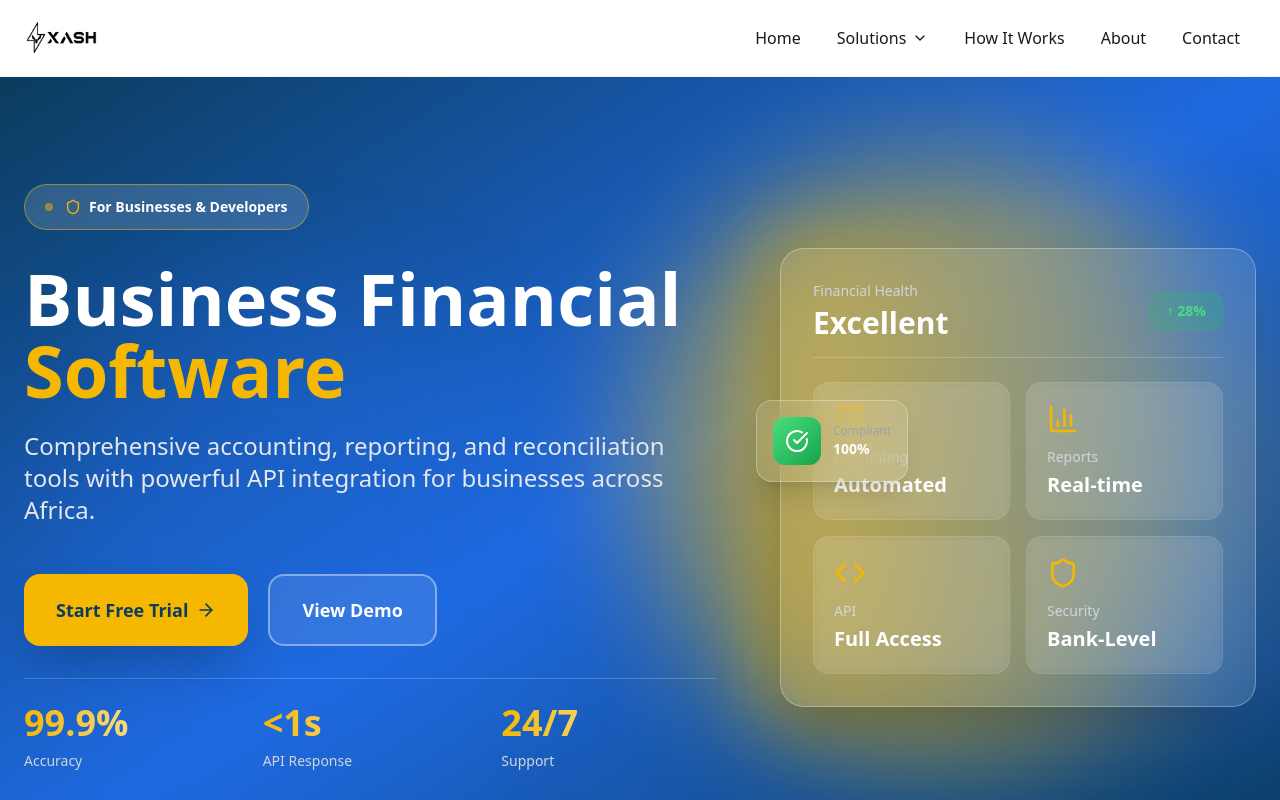
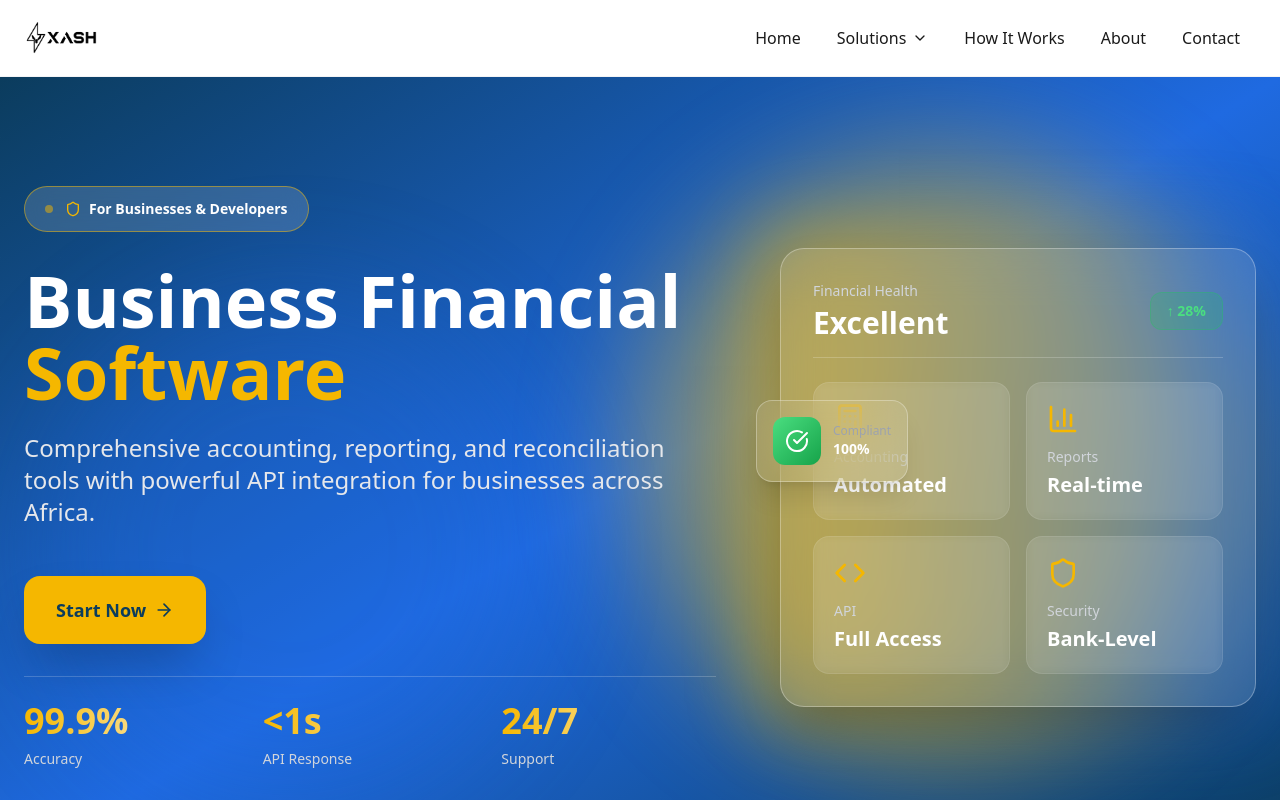
Before and after one commit to kculz/xash.network, a React (Vite) app: page /financial-software in a window 1280 px wide. Shown: the top 800 px of the page. Built offline with nearby package versions, Linux system fonts and the light colour scheme.

Commit message:
fix: button links

```diff
--- a/src/pages/About.jsx
+++ b/src/pages/About.jsx
@@ -158,15 +158,19 @@ const About = () => {
               </div>
 
               <div className="flex flex-col sm:flex-row gap-5 pt-4">
+                <a href="https://wa.me/263716409412">
                   <button className="group relative px-8 py-5 bg-[#F5B700] text-[#0B3C5D] rounded-2xl font-bold text-lg overflow-hidden shadow-2xl hover:shadow-[#F5B700]/50 transition-all duration-300 hover:scale-105">
                     <span className="relative z-10 flex items-center justify-center">
                       Become an Agent
                       <ArrowRight className="w-5 h-5 ml-2 group-hover:translate-x-2 transition-transform" />
                     </span>
                   </button>
+                </a>
+                  <a href="https://wa.me/263716409412">
                     <button className="px-8 py-5 bg-white/10 backdrop-blur-lg border-2 border-white/40 text-white rounded-2xl font-bold text-lg hover:bg-white/20 hover:border-white/60 transition-all duration-300 flex items-center justify-center">
                       Partner With Us
                     </button>
+                  </a>
               </div>
 
               <div className="grid grid-cols-4 gap-6 pt-6 border-t border-white/20">
@@ -476,13 +480,18 @@ const About = () => {
             </p>
 
             <div className="flex flex-col sm:flex-row gap-6 justify-center">
+              <a href="https://wa.me/263716409412">
                 <button className="group px-10 py-5 bg-[#F5B700] text-[#0B3C5D] rounded-2xl font-bold text-xl hover:bg-[#F5B700]/90 transition-all duration-300 flex items-center justify-center shadow-2xl hover:shadow-3xl hover:scale-105">
                   Become an Agent
                   <ArrowRight className="w-6 h-6 ml-3 group-hover:translate-x-2 transition-transform" />
                 </button>
+              </a>
+              <a href="https://wa.me/263716409412">
                 <button className="px-10 py-5 bg-white/10 backdrop-blur-lg border-2 border-white/30 text-white rounded-2xl font-bold text-xl hover:bg-white/20 transition-all duration-300 hover:scale-105">
                   Partner With Us
                 </button>
+              </a>
+
             </div>
           </div>
         </div>
--- a/src/pages/BillPayments.jsx
+++ b/src/pages/BillPayments.jsx
@@ -549,13 +549,17 @@ const BillPayments = () => {
             </p>
 
             <div className="flex flex-col sm:flex-row gap-6 justify-center">
+              <a href="https://wa.me/263716409412">
                 <button className="group px-10 py-5 bg-[#F5B700] text-[#0B3C5D] rounded-2xl font-bold text-xl hover:bg-[#F5B700]/90 transition-all duration-300 flex items-center justify-center shadow-2xl hover:shadow-3xl hover:scale-105">
                   Get Started Now
                   <ArrowRight className="w-6 h-6 ml-3 group-hover:translate-x-2 transition-transform" />
                 </button>
+              </a>
+              <a href="mailto:support@xash.network">
                 <button className="px-10 py-5 bg-white/10 backdrop-blur-lg border-2 border-white/30 text-white rounded-2xl font-bold text-xl hover:bg-white/20 transition-all duration-300 hover:scale-105">
                   Contact Support
                 </button>
+              </a>
             </div>
           </div>
         </div>
--- a/src/pages/FinancialSoftware.jsx
+++ b/src/pages/FinancialSoftware.jsx
@@ -203,15 +203,15 @@ const FinancialSoftware = () => {
               </div>
 
               <div className="flex flex-col sm:flex-row gap-5 pt-4">
+                <a href="https://wa.me/263716409412">
                   <button className="group relative px-8 py-5 bg-[#F5B700] text-[#0B3C5D] rounded-2xl font-bold text-lg overflow-hidden shadow-2xl hover:shadow-[#F5B700]/50 transition-all duration-300 hover:scale-105">
                     <span className="relative z-10 flex items-center justify-center">
-                    Start Free Trial
+                      Start Now
                       <ArrowRight className="w-5 h-5 ml-2 group-hover:translate-x-2 transition-transform" />
                     </span>
                   </button>
-                <button className="px-8 py-5 bg-white/10 backdrop-blur-lg border-2 border-white/40 text-white rounded-2xl font-bold text-lg hover:bg-white/20 hover:border-white/60 transition-all duration-300 flex items-center justify-center">
-                  View Demo
-                </button>
+                </a>
+
               </div>
 
               <div className="grid grid-cols-3 gap-6 pt-6 border-t border-white/20">
@@ -541,13 +541,13 @@ const FinancialSoftware = () => {
             </p>
 
             <div className="flex flex-col sm:flex-row gap-6 justify-center">
+              <a href="https://wa.me/263716409412">
                 <button className="group px-10 py-5 bg-[#F5B700] text-[#0B3C5D] rounded-2xl font-bold text-xl hover:bg-[#F5B700]/90 transition-all duration-300 flex items-center justify-center shadow-2xl hover:shadow-3xl hover:scale-105">
-                Start Free Trial
+                  Start Now
                   <ArrowRight className="w-6 h-6 ml-3 group-hover:translate-x-2 transition-transform" />
                 </button>
-              <button className="px-10 py-5 bg-white/10 backdrop-blur-lg border-2 border-white/30 text-white rounded-2xl font-bold text-xl hover:bg-white/20 transition-all duration-300 hover:scale-105">
-                Schedule Demo
-              </button>
+              </a>
+
             </div>
           </div>
         </div>
--- a/src/pages/Home.jsx
+++ b/src/pages/Home.jsx
@@ -143,13 +143,15 @@ const Home = () => {
 
               {/* CTA Buttons */}
               <div className="flex flex-col sm:flex-row gap-5 pt-4">
+                <a href="https://wa.me/263716409412">
                   <button className="group relative px-8 py-5 bg-[#F5B700] text-[#0B3C5D] rounded-2xl font-bold text-lg overflow-hidden shadow-2xl hover:shadow-[#F5B700]/50 transition-all duration-300 hover:scale-105">
                     <span className="relative z-10 flex items-center justify-center">
-                    Get Started Free
+                      Get Started
                       <ArrowRight className="w-5 h-5 ml-2 group-hover:translate-x-2 transition-transform" />
                     </span>
                     <div className="absolute inset-0 bg-gradient-to-r from-[#F5B700] to-[#FFF] opacity-0 group-hover:opacity-20 transition-opacity"></div>
                   </button>
+                </a>
 
               </div>
 
@@ -526,13 +528,17 @@ const Home = () => {
             </p>
 
             <div className="flex flex-col sm:flex-row gap-6 justify-center">
+              <a href="https://wa.me/263716409412">
                 <button className="group px-10 py-5 bg-[#F5B700] text-[#0B3C5D] rounded-2xl font-bold text-xl hover:bg-[#F5B700]/90 transition-all duration-300 flex items-center justify-center shadow-2xl hover:shadow-3xl hover:scale-105">
                   Get Started Now
                   <ArrowRight className="w-6 h-6 ml-3 group-hover:translate-x-2 transition-transform" />
                 </button>
+              </a>
+              <a href="mailto:info@xash.network">
                 <button className="px-10 py-5 bg-white/10 backdrop-blur-lg border-2 border-white/30 text-white rounded-2xl font-bold text-xl hover:bg-white/20 transition-all duration-300 hover:scale-105">
                   Contact Sales
                 </button>
+              </a>
             </div>
           </div>
         </div>
--- a/src/pages/HowItWorks.jsx
+++ b/src/pages/HowItWorks.jsx
@@ -161,15 +161,15 @@ const HowItWorks = () => {
             </p>
 
             <div className="flex flex-col sm:flex-row gap-5 justify-center pt-6">
+              <a href="https://wa.me/264716409412">
               <button className="group relative px-8 py-5 bg-[#F5B700] text-[#0B3C5D] rounded-2xl font-bold text-lg overflow-hidden shadow-2xl hover:shadow-[#F5B700]/50 transition-all duration-300 hover:scale-105">
                 <span className="relative z-10 flex items-center justify-center">
                   Get Started Now
                   <ArrowRight className="w-5 h-5 ml-2 group-hover:translate-x-2 transition-transform" />
                 </span>
               </button>
-              <button className="px-8 py-5 bg-white/10 backdrop-blur-lg border-2 border-white/40 text-white rounded-2xl font-bold text-lg hover:bg-white/20 hover:border-white/60 transition-all duration-300">
-                Watch Video
-              </button>
+              </a>
+
             </div>
           </div>
         </div>
@@ -433,13 +433,11 @@ const HowItWorks = () => {
             </p>
 
             <div className="flex flex-col sm:flex-row gap-6 justify-center">
-              <button className="group px-10 py-5 bg-[#F5B700] text-[#0B3C5D] rounded-2xl font-bold text-xl hover:bg-[#F5B700]/90 transition-all duration-300 flex items-center justify-center shadow-2xl hover:shadow-3xl hover:scale-105">
-                Create Account
-                <ArrowRight className="w-6 h-6 ml-3 group-hover:translate-x-2 transition-transform" />
-              </button>
+              <a href="https://mailto:info@xash.network">
               <button className="px-10 py-5 bg-white/10 backdrop-blur-lg border-2 border-white/30 text-white rounded-2xl font-bold text-xl hover:bg-white/20 transition-all duration-300 hover:scale-105">
                 Contact Us
               </button>
+              </a>
             </div>
           </div>
         </div>
--- a/src/pages/PosSolutions.jsx
+++ b/src/pages/PosSolutions.jsx
@@ -193,15 +193,19 @@ const PosSolutions = () => {
               </div>
 
               <div className="flex flex-col sm:flex-row gap-5 pt-4">
+                <a href="https://wa.me/263716409412">
                   <button className="group relative px-8 py-5 bg-[#F5B700] text-[#0B3C5D] rounded-2xl font-bold text-lg overflow-hidden shadow-2xl hover:shadow-[#F5B700]/50 transition-all duration-300 hover:scale-105">
                     <span className="relative z-10 flex items-center justify-center">
                       Start Earning Today
                       <ArrowRight className="w-5 h-5 ml-2 group-hover:translate-x-2 transition-transform" />
                     </span>
                   </button>
+                </a>
+                <a href="https://docs.xash.co.zw">
                   <button className="px-8 py-5 bg-white/10 backdrop-blur-lg border-2 border-white/40 text-white rounded-2xl font-bold text-lg hover:bg-white/20 hover:border-white/60 transition-all duration-300 flex items-center justify-center">
-                  View Demo
+                    Start Integration
                   </button>
+                </a>
               </div>
 
               <div className="grid grid-cols-3 gap-6 pt-6 border-t border-white/20">
@@ -531,13 +535,17 @@ const PosSolutions = () => {
             </p>
 
             <div className="flex flex-col sm:flex-row gap-6 justify-center">
+              <a href="https://docs.xash.co.zw">
               <button className="group px-10 py-5 bg-[#F5B700] text-[#0B3C5D] rounded-2xl font-bold text-xl hover:bg-[#F5B700]/90 transition-all duration-300 flex items-center justify-center shadow-2xl hover:shadow-3xl hover:scale-105">
-                Register Now
+                View Documentation
                 <ArrowRight className="w-6 h-6 ml-3 group-hover:translate-x-2 transition-transform" />
               </button>
+              </a>
+              <a href="mailto:info@xash.network">
               <button className="px-10 py-5 bg-white/10 backdrop-blur-lg border-2 border-white/30 text-white rounded-2xl font-bold text-xl hover:bg-white/20 transition-all duration-300 hover:scale-105">
                 Contact Support
               </button>
+              </a>
             </div>
           </div>
         </div>
```
Lines whose indentation alone changed are shown as unchanged.
